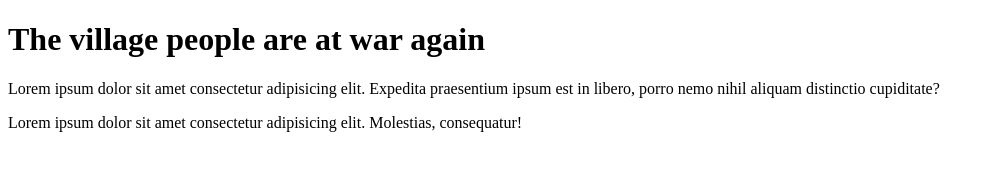
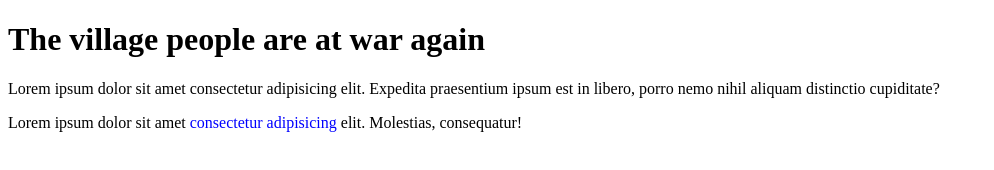
Before and after one commit to chidiomoke/Web_git, a plain HTML site: page index.html in a window 1280 px wide. Shown: the whole page, without its empty margins (0-994 px from the left). Drawn offline with Linux system fonts and the light colour scheme.

Commit message:
made some internal text blue

```diff
--- a/index.html
+++ b/index.html
@@ -15,8 +15,9 @@
     </p>
 
     <p>
-      Lorem ipsum dolor sit amet consectetur adipisicing elit. Molestias,
-      consequatur!
+      Lorem ipsum dolor sit amet
+      <span><font color="blue">consectetur adipisicing</font></span> elit.
+      Molestias, consequatur!
     </p>
   </body>
 </html>
```
